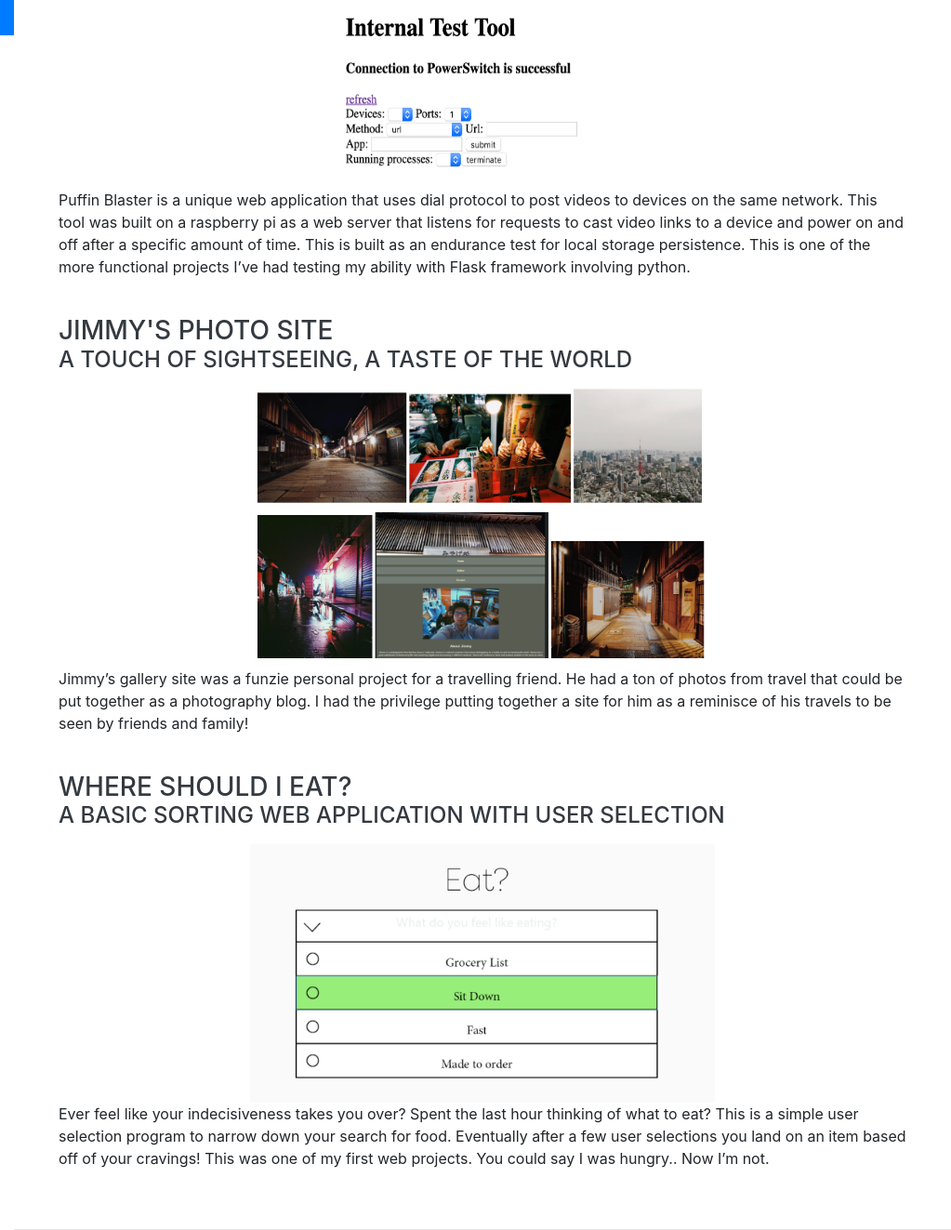
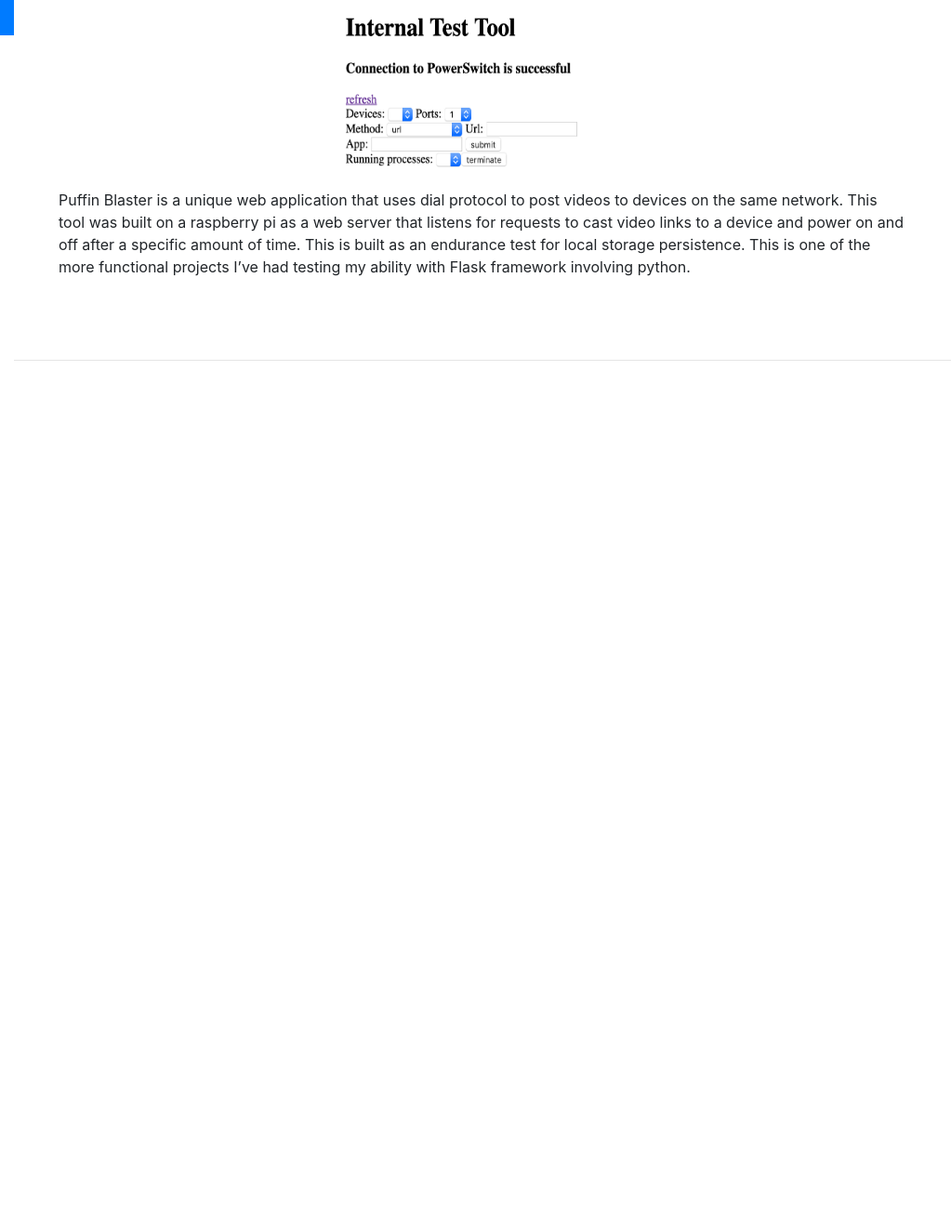
Before and after one commit to pauly-van/old_resume_website, a website with bundled scripts: page projects.html in a window 1280 px wide. Shown: the part 762-2085 px from the top of the page at 93% size, without its empty margins (257-1280 px from the left). After the commit the page ends 1150 px from the top, so only its background shows below. Built offline with nearby package versions, Linux system fonts and the light colour scheme; a web font is replaced by a local one.

Commit message:
removed bs projects

```diff
--- a/projects.html
+++ b/projects.html
@@ -79,17 +79,6 @@
 		<img src="img/puffblaster.png" class="center" alt="puffinblaster" width="300" height="200"></img>
 		<p>Puffin Blaster is a unique web application that uses dial protocol to post videos to devices on the same network. This tool was built on a raspberry pi as a web server that listens for requests to cast video links to a device and power on and off after a specific amount of time. This is built as an endurance test for local storage persistence. This is one of the more functional projects I’ve had testing my ability with Flask framework involving python.</p>
 <br>
-	<h3 class="mb-0">Jimmy's Photo site</h3>
-  	<h3 class="subheading mb-3">A touch of sightseeing, a taste of the world</h3>
-		<img src="img/jimmy.png" class="center" alt="jimmysite" width="500" height="300"></img>
-		<p>Jimmy’s gallery site was a funzie personal project for a travelling friend. He had a ton of  photos from travel that could be put together as a photography blog. I had the privilege putting together a site for him as a reminisce of his travels to be seen by friends and family!</p>
-<br>
-	<h3 class="mb-0">Where should I eat?</h3>
-  	<h3 class="subheading mb-3">A basic sorting web application with user selection</h3>
-		<img src="img/whereshouldieat.png" class="center" alt="eatapp" width="500" width="300"></img>
-		<p>Ever feel like your indecisiveness takes you over? Spent the last hour thinking of what to eat? This is a simple user selection program to narrow down your search for food. Eventually after a few user selections  you land on an item based off of your cravings! This was one of my first web projects. You could say I was hungry.. Now I’m not. </p>
-	  </div>
-
   </section>
     <hr class="m-0">
 
```
